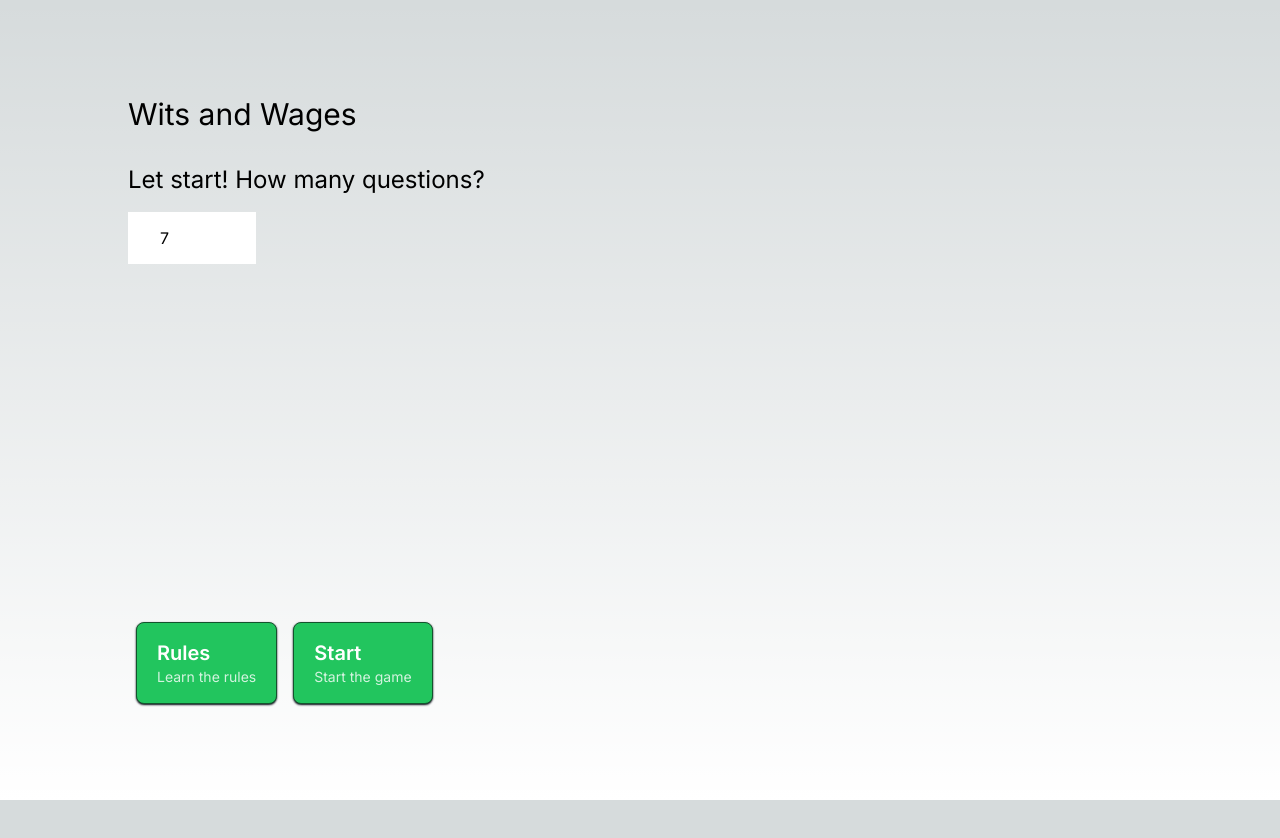
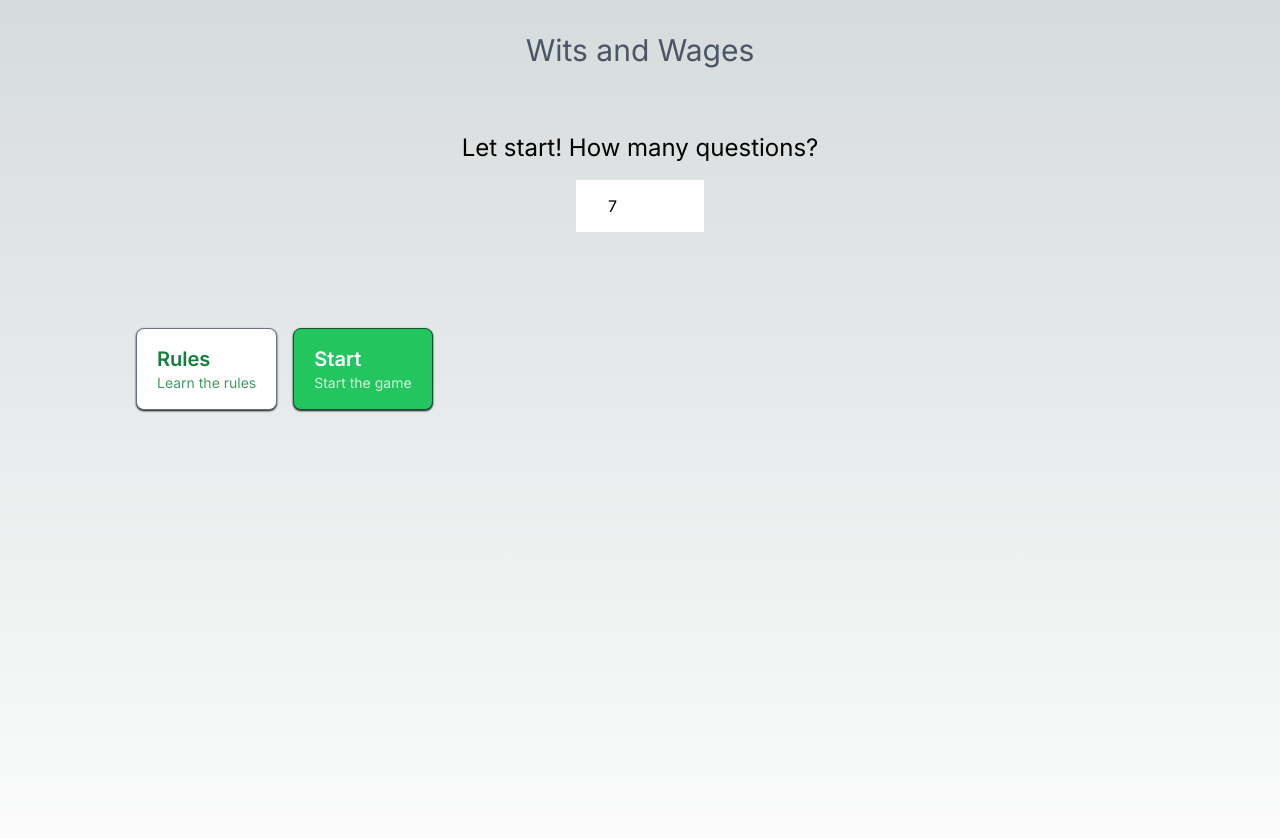
Before and after one commit to stefanscript/wits-and-wages, a Next.js app: page / in a window 1280 px wide. Shown: the top 838 px of the page. Before the commit the page ends 800 px from the top, so only its background shows below. Built offline with nearby package versions, Linux system fonts and the light colour scheme.

Commit message:
adjust ui

```diff
--- a/src/app/(pages)/rules/page.tsx
+++ b/src/app/(pages)/rules/page.tsx
@@ -44,9 +44,6 @@
             Enjoy the game and have fun with the creative and surprising answers.<br />
             &quot;Wits &amp; Wagers&quot; is a game that encourages both knowledge and clever betting, making it accessible and entertaining for players of all ages.
             </p>
-            <div>
-                <LinkButton path={"/"} title={"Back to Start"} subtitle={""} type={"primary"} />
-            </div>
         </div>
     )
 }
--- a/src/app/components/QuestionView.tsx
+++ b/src/app/components/QuestionView.tsx
@@ -35,7 +35,6 @@
                 <Button onClick={() => setShowAnswer(prev => !prev)} title={"Show Answer"} type={"primary"} />
                 {showNext && <Button onClick={onNextQuestion} title={"Next"} type={"outline"}/>}
             </div>
-            <LinkButton path={"/"} title={"Back to Start"} subtitle={""} type={"outline"}/>
         </div>
     );
 }
--- a/src/app/layout.tsx
+++ b/src/app/layout.tsx
@@ -1,8 +1,9 @@
-import type { Metadata } from 'next'
-import { Inter } from 'next/font/google'
+import type {Metadata} from 'next'
+import {Inter} from 'next/font/google'
 import './globals.css'
+import Link from "next/link";
 
-const inter = Inter({ subsets: ['latin'] })
+const inter = Inter({subsets: ['latin']})
 
 export const metadata: Metadata = {
     title: 'Wits and Wages',
@@ -17,7 +18,8 @@
     return (
         <html lang="en">
         <body className={inter.className}>
-      <main className="flex min-h-screen flex-col items-center justify-between p-24">
+        <h1 className={"text-gray-600 text-center p-8"}><Link href={"/"}>Wits and Wages</Link></h1>
+        <main className="flex min-h-screen flex-col items-center px-24 pb-24">
             {children}
         </main>
         </body>
--- a/src/app/page.tsx
+++ b/src/app/page.tsx
@@ -7,16 +7,12 @@
 export default function Home() {
   return (
     <>
-      <div className="z-10 max-w-5xl w-full">
-        <h1>Wits and Wages</h1>
-
+      <div className="z-10 max-w-5xl w-full text-center mb-24">
         <NumberOfQuestions />
       </div>
 
-
-
       <div className="mb-32 flex text-center lg:max-w-5xl lg:w-full lg:mb-0 lg:text-left">
-        <LinkButton path={"/rules"} title={"Rules"} subtitle={"Learn the rules"} type={"primary"}/>
+        <LinkButton path={"/rules"} title={"Rules"} subtitle={"Learn the rules"} type={"outline"}/>
         <LinkButton path={"question/1"} title={"Start"} subtitle={"Start the game"} type={"primary"}/>
       </div>
     </>
```
Lines whose indentation alone changed are shown as unchanged.
